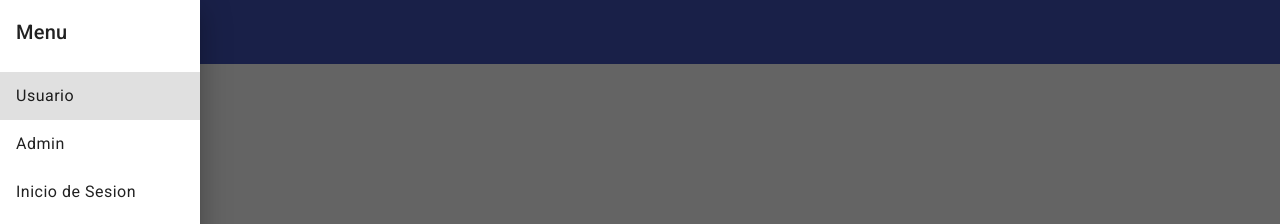
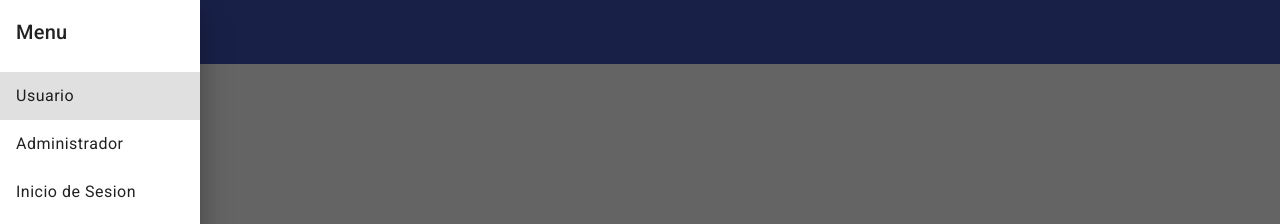
Before and after one commit to LuisHomez/TiendaVirtual_Frontend, an Angular app: page / in a window 1280 px wide. Both pictures are taken after a click on the button "menu". Shown: the top 224 px of the page. Built offline with nearby package versions, Linux system fonts and the light colour scheme.

Commit message:
Update menu.component.html
27/08/2023 Cambios en las etiquetas del menú para realizar pruebas

```diff
--- a/src/app/Components/menu/menu.component.html
+++ b/src/app/Components/menu/menu.component.html
@@ -6,7 +6,7 @@
     <mat-toolbar>Menu</mat-toolbar>
     <mat-nav-list>
       <a mat-list-item href="#">Usuario</a>
-      <a mat-list-item href="#">Admin</a>
+      <a mat-list-item href="#">Administrador</a>
       <a mat-list-item href="#">Inicio de Sesion</a>
     </mat-nav-list>
   </mat-sidenav>
```
